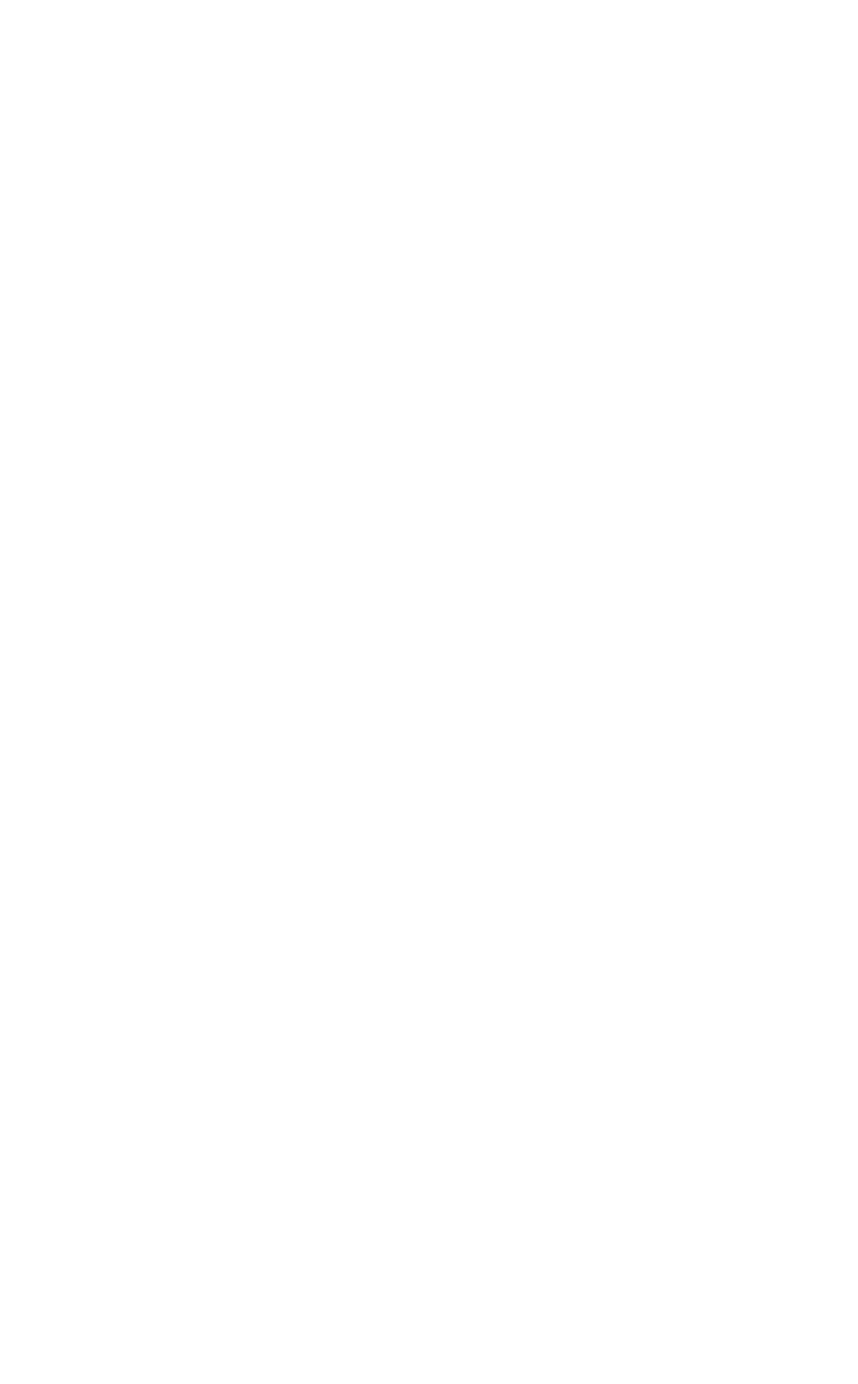
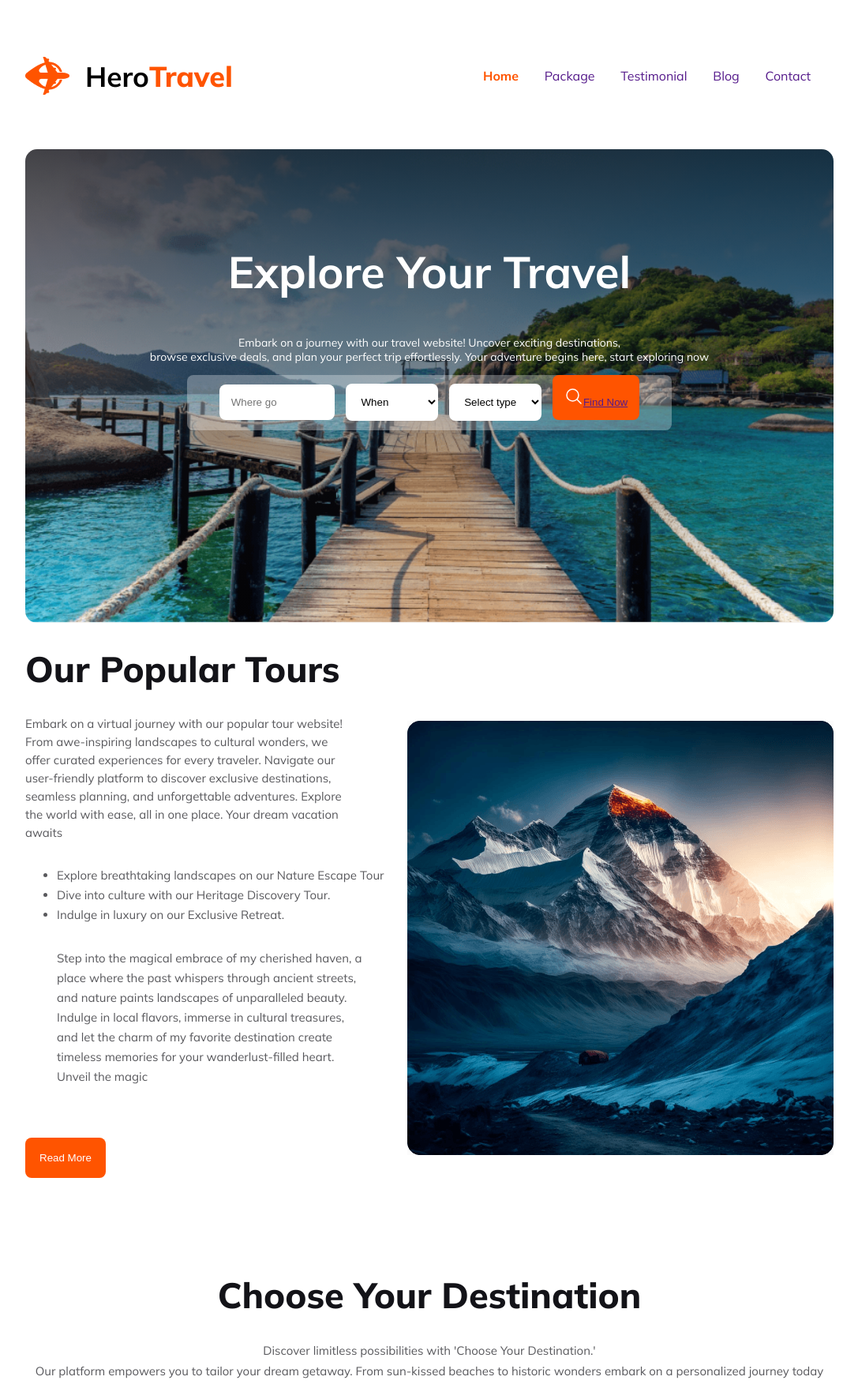
Before and after one commit to KaziMehediHasan1/Assignment-2, a plain HTML site: page index.html in a window 1280 px wide. Shown: the top 1753 px of the page at 79% size, without its empty margins (96-1183 px from the left). Before the commit the page ends 800 px from the top, so only its background shows below. Drawn offline with Linux system fonts and the light colour scheme.

Commit message:
destination part added

```diff
--- a/index.html
+++ b/index.html
@@ -1,29 +1,103 @@
 <!DOCTYPE html>
 <html lang="en">
-<head>
-    <meta charset="UTF-8">
-    <meta name="viewport" content="width=device-width, initial-scale=1.0">
-    <link rel="stylesheet" href="style.css">
-    <link rel="stylesheet" href="responsive.css">
+  <head>
+    <meta charset="UTF-8" />
+    <meta name="viewport" content="width=device-width, initial-scale=1.0" />
+    <link rel="stylesheet" href="style.css" />
+    <link rel="stylesheet" href="responsive.css" />
+
+    <link rel="preconnect" href="https://fonts.googleapis.com" />
+    <link rel="preconnect" href="https://fonts.gstatic.com" crossorigin />
+    <link
+      href="https://fonts.googleapis.com/css2?family=Mulish:wght@400;600;700;800&display=swap"
+      rel="stylesheet"
+    />
+
     <title>Assignment-2</title>
-</head>
-<body>
+  </head>
+  <body>
     <!-- Header Part -->
 
     <header>
-
+      <div class="head-praimary">
+        <div class="head-part">
+          <img src="Images/Group.png" alt="" class="logo" />
+          <h1>Hero<span class="travel-color">Travel</span></h1>
+        </div>
+        <nav class="anchor">
+          <a href="#" class="home-color">Home</a>
+          <a href="">Package</a>
+          <a href="">Testimonial</a>
+          <a href="">Blog</a>
+          <a href="">Contact</a>
+        </nav>
+      </div>
     </header>
 
     <!-- Main Part -->
 
     <main>
+      <div class="first-banner">
+          <h2 class="travel-head">Explore Your Travel</h2>
+          <p class="travel-paragraph">Embark on a journey with our travel website! Uncover exciting destinations, <br> browse exclusive deals, and plan your perfect trip effortlessly. Your adventure begins here, start exploring now</p>
 
+          <div class="bg-shadow">
+            <input type="text" placeholder="Where go" class="input-itmes">
+            <select name="" class="input-itmes2">
+              <option value="Nepal">When</option>
+            </select>
+            <select class="input-itmes">
+              <option value="HOTEL">Select type</option>
+            </select>
+
+            <button class="btn-main"><img src="Images/Frame.svg" alt=""><a href="">Find Now</a></button>
+          </div>
+      </div>
+
+
+    <!-- Our Popular Tours -->
+
+      <div class="popular-tour">
+        <div class="tour-description">
+          <h1>Our Popular Tours</h1>
+        <div class="tours-paragraph-style">
+        <p class="tour-paragraph1">Embark on a virtual journey with our popular tour website! From awe-inspiring landscapes to cultural wonders, we offer curated experiences for every traveler. Navigate our user-friendly platform to discover exclusive destinations, seamless planning, and unforgettable adventures. Explore the world with ease, all in one place. Your dream vacation awaits</p>
+        <ul class="tours-list">
+          <li>Explore breathtaking landscapes on our Nature Escape Tour</li>
+          <li>Dive into culture with our Heritage Discovery Tour.</li>
+          <li>Indulge in luxury on our Exclusive Retreat.</li>
+          <p class="tour-paragraph2">Step into the magical embrace of my cherished haven, a place where the past whispers through ancient streets, and nature paints landscapes of unparalleled beauty. Indulge in local flavors, immerse in cultural treasures, and let the charm of my favorite destination create timeless memories for your wanderlust-filled heart. Unveil the magic</p>
+        </div>
+          <button class="btn-read-more">Read More</button>
+        </ul>
+        </div>
+
+        <div class="tour-img">
+          <img src="Images/Rectangle 4.png" alt="">
+        </div>
+      </div>
+
+
+      <!-- Destination Part -->
+
+      <div class="Choose-Destination">
+        <h1>Choose Your Destination</h1>
+        <p  class="Choose-Destination-paragraph">Discover limitless possibilities with 'Choose Your Destination.' <br>
+        Our platform empowers you to tailor your dream getaway. From sun-kissed beaches to historic wonders embark on a personalized journey today</p>
+      </div>
+
+      <div class="all-destination-img">
+        <img src="Images/Rectangle 5.png" alt="">
+        <img src="Images/Rectangle 8.png" alt="">
+        <img src="" alt="">
+        <img src="" alt="">
+        <img src="" alt="">
+        <img src="" alt="">
+        <img src="" alt=""></div>
     </main>
 
     <!-- Footer Part -->
 
-    <footer>
-
-    </footer>
-</body>
+    <footer></footer>
+  </body>
 </html>
--- a/style.css
+++ b/style.css
@@ -0,0 +1,216 @@
+/* * {
+    border: 2px solid red;
+} */
+
+body {
+    padding: 0px;
+    margin: 0px;
+
+}
+
+/* Header Part style */
+
+.head-praimary {
+    display: flex;
+    justify-content: space-between;
+    align-items: center;
+    width: 80%;
+    margin: 0 auto;
+    margin-top: 50px;
+
+}
+
+.head-part {
+    display: flex;
+    align-items: center;
+    gap: 20px;
+}
+
+h1 {
+    font-size: 2.2rem;
+    font-family: 'Mulish', sans-serif;
+
+}
+
+.travel-color {
+    font-family: 'Mulish', sans-serif;
+    color: #FF5400;
+    font-size: 36px;
+    font-weight: 800;
+}
+
+.anchor {
+    align-items: center;
+}
+
+nav a {
+    text-decoration: none;
+    margin-right: 1.8rem;
+    font-family: 'Mulish', sans-serif;
+}
+
+.home-color {
+    color: #FF5400;
+    font-family: 'Mulish', sans-serif;
+    font-weight: 700;
+
+}
+
+
+
+/* Main Part style */
+
+
+
+.first-banner {
+    border-radius: 15px;
+    background-image: linear-gradient(180deg, rgba(19, 19, 24, 0.80) 0%, rgba(19, 19, 24, 0.00) 100%), url("Images/first-banner.png");
+    background-repeat: no-repeat;
+    background-position: center;
+    background-size: cover;
+    text-align: center;
+    margin: 0 auto;
+    width: 80%;
+    height: 600px;
+
+
+}
+
+.travel-head {
+    font-family: 'Mulish', sans-serif;
+    font-size: 3.5rem;
+    padding-top: 120px;
+    color: white;
+
+
+}
+
+.travel-paragraph {
+    color: #FFF;
+    text-align: center;
+    font-family: 'Mulish', sans-serif;
+    font-size: 14px;
+
+}
+
+.bg-shadow {
+    border-radius: 8px;
+    background: rgba(255, 255, 255, 0.30);
+    width: 60%;
+    height: 70px;
+    margin: 0 auto;
+
+}
+
+.input-itmes {
+    padding: 15px;
+    margin: 0 auto;
+    border-radius: 8px;
+    background: #FFF;
+    border: none;
+    width: 19%;
+    margin-right: 10px;
+}
+
+.input-itmes2 {
+    padding: 15px;
+    margin: 0 auto;
+    border-radius: 8px;
+    background: #FFF;
+    border: none;
+    width: 19%;
+    margin-right: 10px;
+}
+
+.btn-main {
+    border-radius: 8px;
+    background: #FF5400;
+    padding: 15px;
+    border: none;
+}
+
+
+/* Our Popular Tours part style */
+
+.popular-tour {
+    display: flex;
+    justify-content: center;
+    align-items: center;
+    width: 80%;
+    margin: 0 auto;
+
+}
+
+.tour-description>h1 {
+    color: #131318;
+    font-size: 45px;
+    font-weight: 800;
+    font-family: 'Mulish', sans-serif;
+
+}
+
+.tours-paragraph-style {
+    color: rgba(19, 19, 24, 0.70);
+    font-family: 'Mulish', sans-serif;
+    font-size: 15px;
+}
+
+.tour-paragraph1 {
+    margin-top: 30px;
+    padding-right: 70px;
+    line-height: 23px;
+}
+
+.tour-paragraph2 {
+    margin-top: 30px;
+    padding-right: 50px;
+    line-height: 25px;
+}
+
+.tours-list {
+    margin-top: 30px;
+    line-height: 25px;
+}
+
+
+.btn-read-more {
+    border-radius: 8px;
+    background: #FF5400;
+    border: none;
+    padding: 18px;
+    color: white;
+    margin-top: 50px;
+}
+
+.tour-img {
+    margin-top: 100px;
+}
+
+
+/* Choose Destination part style */
+
+.Choose-Destination {
+    margin-top:120px;
+    text-align: center;
+
+}
+
+.Choose-Destination>h1 {
+    font-family: 'Mulish', sans-serif;
+    color: #131318;
+    text-align: center;
+    font-size: 45px;
+    font-weight: 800;
+
+}
+
+.Choose-Destination-paragraph {
+    font-family: 'Mulish', sans-serif;
+    color: rgba(19, 19, 24, 0.70);
+    text-align: center;
+    font-size: 15px;
+    line-height: 26px;
+
+}
+
+/* Destination Images part */
```
Also changed, not shown: Images/Frame.svg (added), Images/Group.png (renamed from Images/Group 40071 (2).png), Images/first-banner.png (renamed from Images/Group 13 (1) (1).png).
